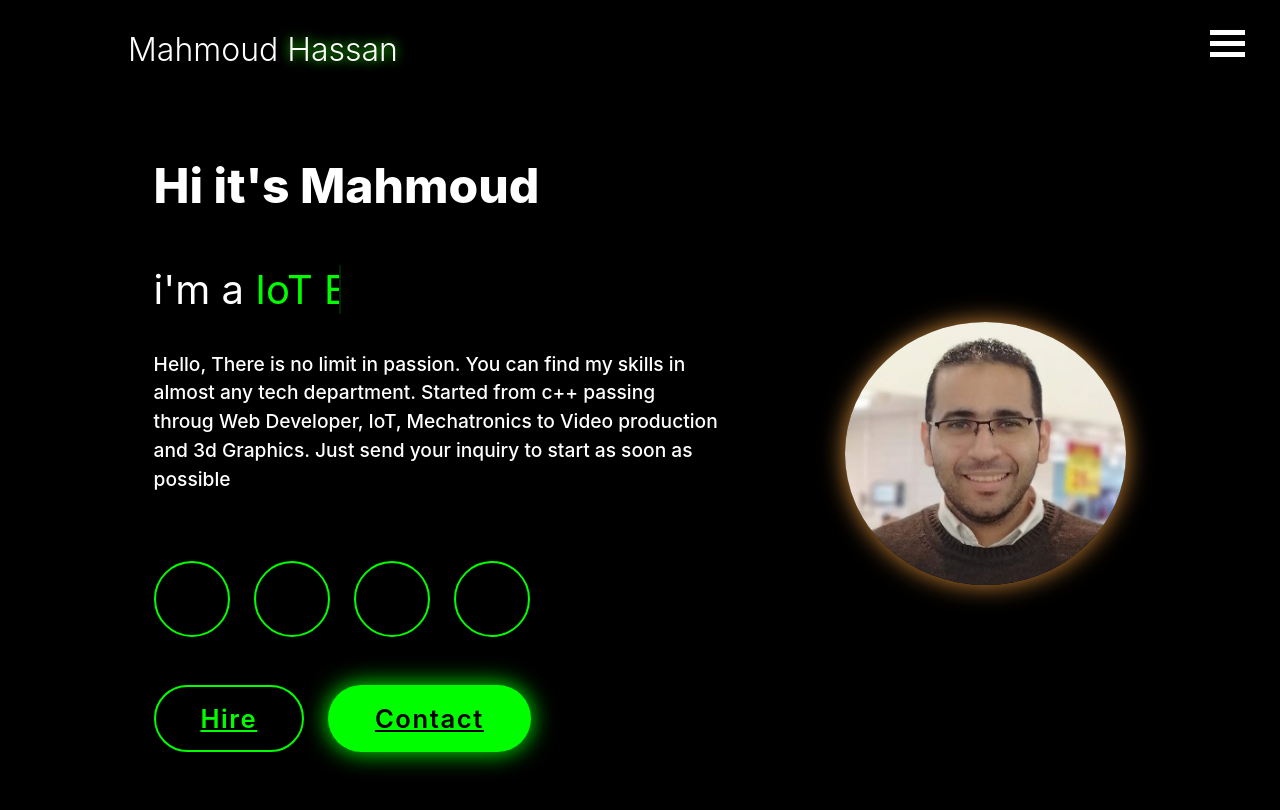
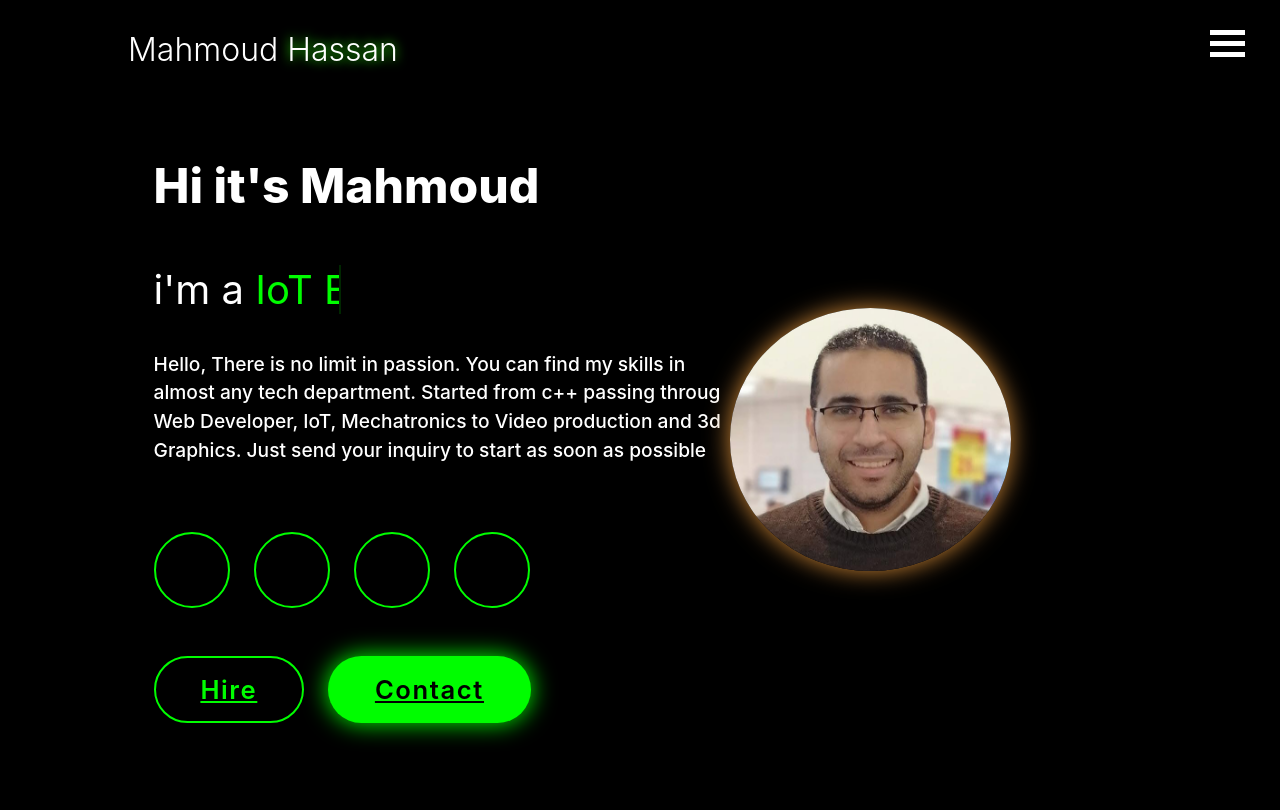
Before and after one commit to mahmoudhkassemeg/portfolio, a React (Create React App) app: page / in a window 1280 px wide. Shown: the top 810 px of the page. Built offline with nearby package versions, Linux system fonts and the light colour scheme.

Commit message:
added channel name

```diff
--- a/src/Components/Homeimg/Homeimg.css
+++ b/src/Components/Homeimg/Homeimg.css
@@ -34,6 +34,7 @@
     line-height: 1;
 }
 .home-img{
+    width: 35vw;
     border-radius: 50%;
 }
 .home-img img{
@@ -77,6 +78,7 @@
 }
 .home-content p{
     grid-area: p;
+    width: 45vw;
     font-size: 1.2rem;
     font-weight: 500;
     line-height: 1.5;
```
